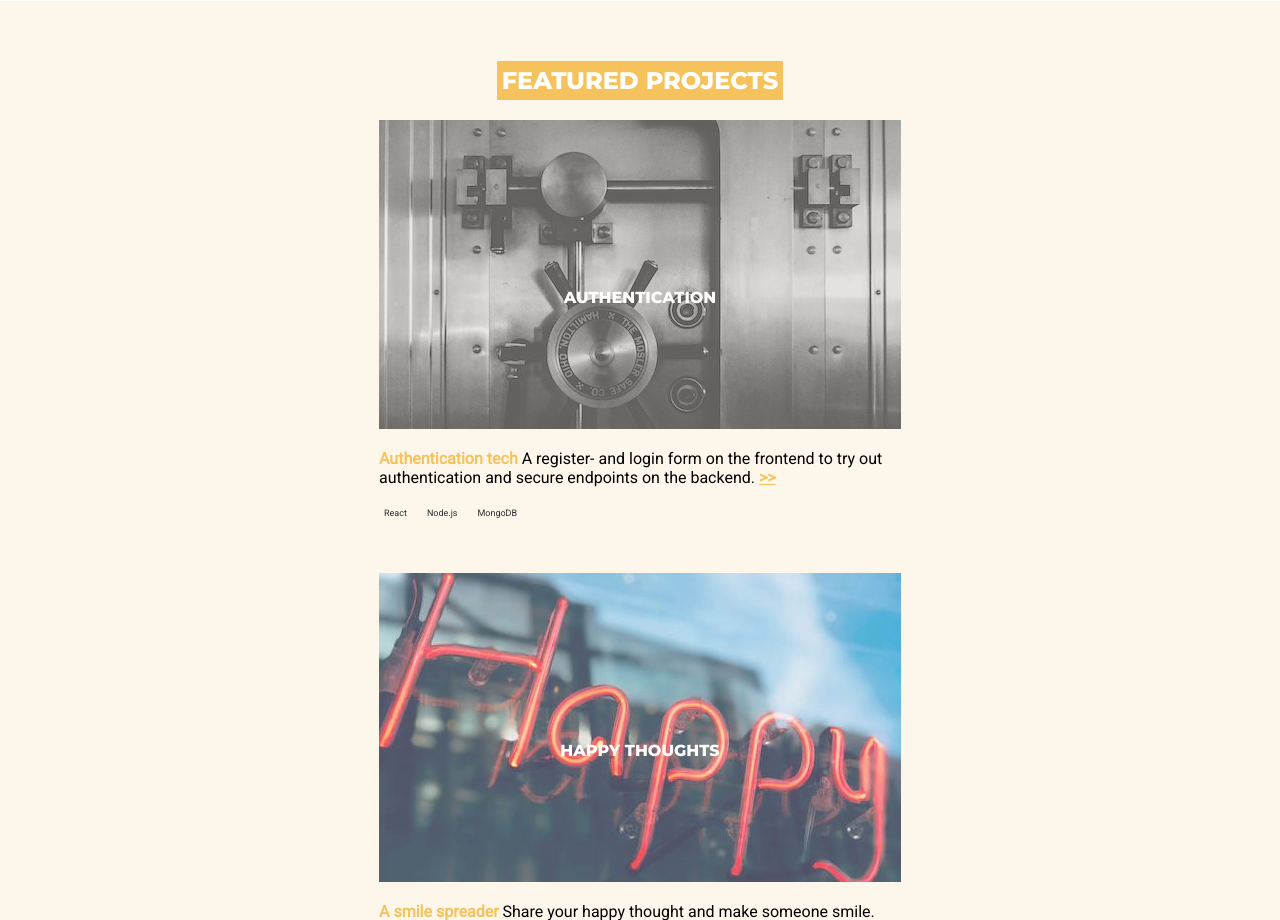
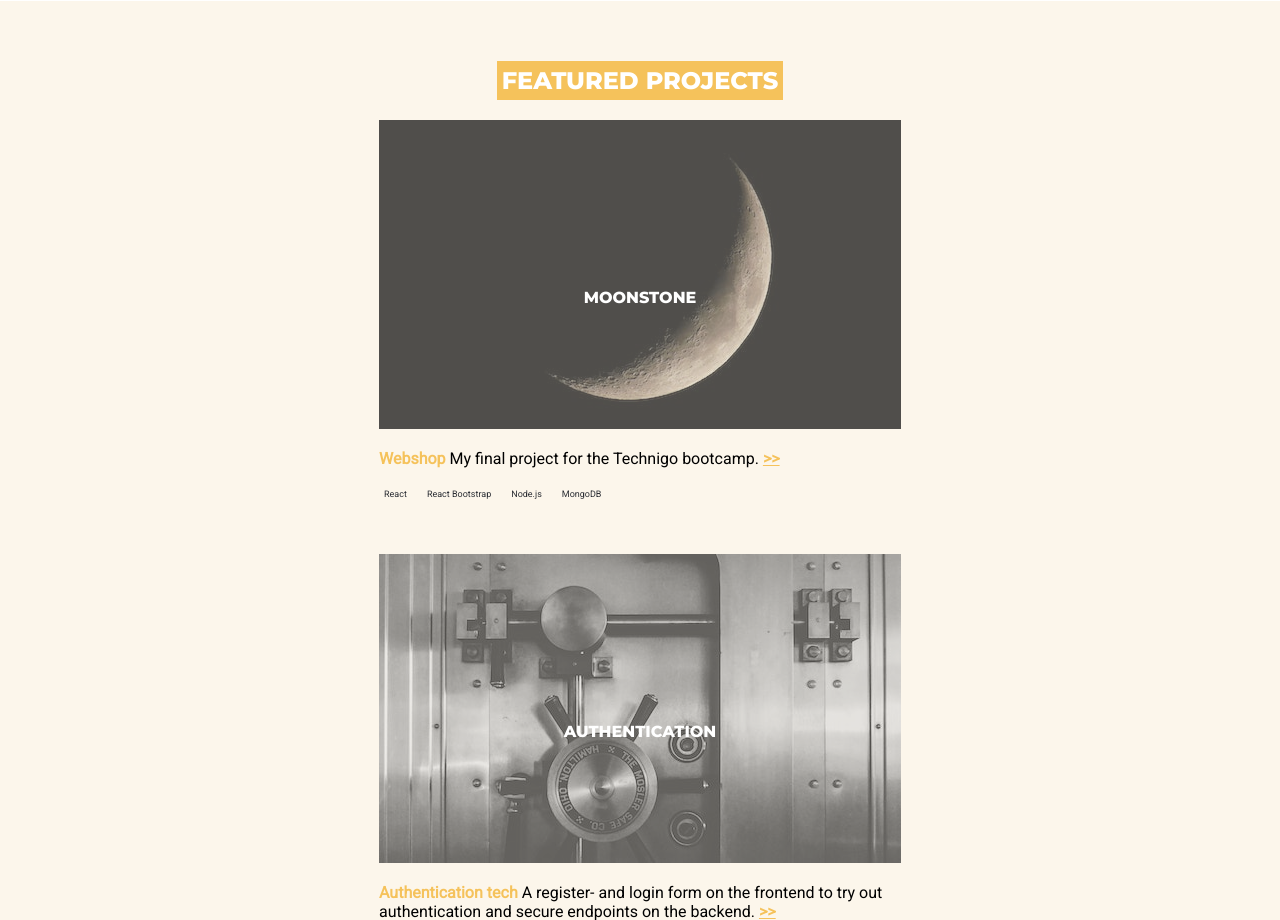
Before and after one commit to ssundblom/portfolio, a plain HTML site: page index.html in a window 1280 px wide. Shown: the part 1200-2120 px from the top of the page. Drawn offline with Linux system fonts and the light colour scheme.

Commit message:
added moonstone project

```diff
--- a/index.html
+++ b/index.html
@@ -42,7 +42,8 @@
 
     <section class="content-container">
       <h2>TECH</h2>
-      <p>HTML, CSS, <span class="important">JavaScript</span>, Web Accessibility, API's, mob and pair programming, GitHub, <span class="important">React</span>, Redux, React
+      <p>HTML, CSS, <span class="important">JavaScript</span>, Web Accessibility, API's, mob and pair programming,
+        GitHub, <span class="important">React</span>, Redux, React
         Native, <span class="important">Node.js</span>, MongoDB
       </p>
     </section>
@@ -50,6 +51,33 @@
     <section class="content-container container-grey">
       <h2>FEATURED PROJECTS</h2>
       <div class="project-card-container">
+
+        <div class="project-card">
+          <a href="https://moonstone.space/" target="_blank">
+            <div class="project-image-container">
+              <img src="./images/moon.jpg" alt="crescent moon">
+              <h4 class="card-text">MOONSTONE</h4>
+            </div>
+            <p><span class="sub-title">Webshop</span>
+              My final project for the Technigo bootcamp.
+              <span class="red-link">>></span>
+            </p>
+            <div class="tags">
+              <div class="tag">
+                <p>React</p>
+              </div>
+              <div class="tag">
+                <p>React Bootstrap</p>
+              </div>
+              <div class="tag">
+                <p>Node.js</p>
+              </div>
+              <div class="tag">
+                <p>MongoDB</p>
+              </div>
+            </div>
+          </a>
+        </div>
 
         <div class="project-card">
           <a href="https://auth-sara-amanda.netlify.app/" target="_blank">
```
Also changed, not shown: images/moon.jpg (added).
